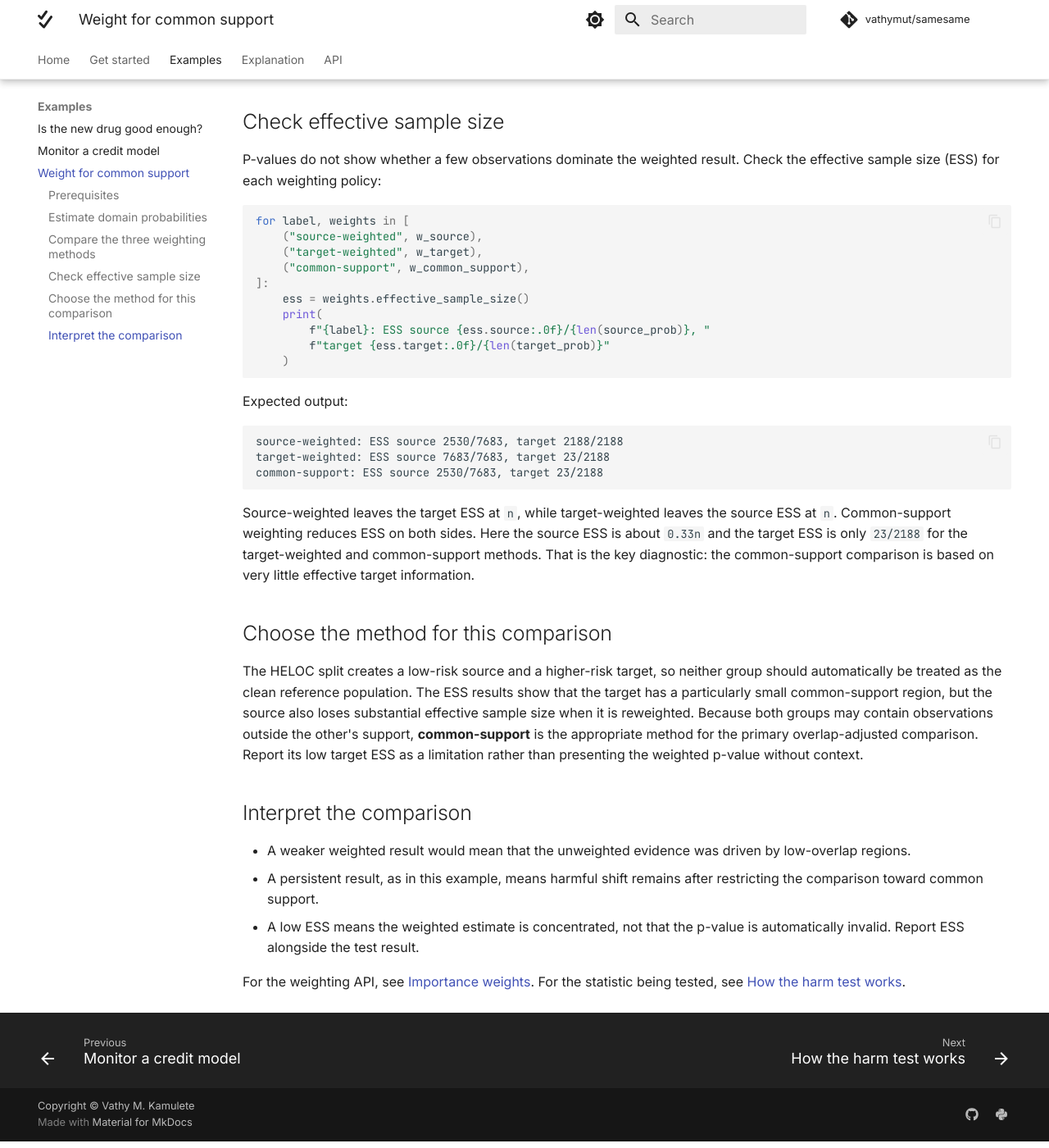
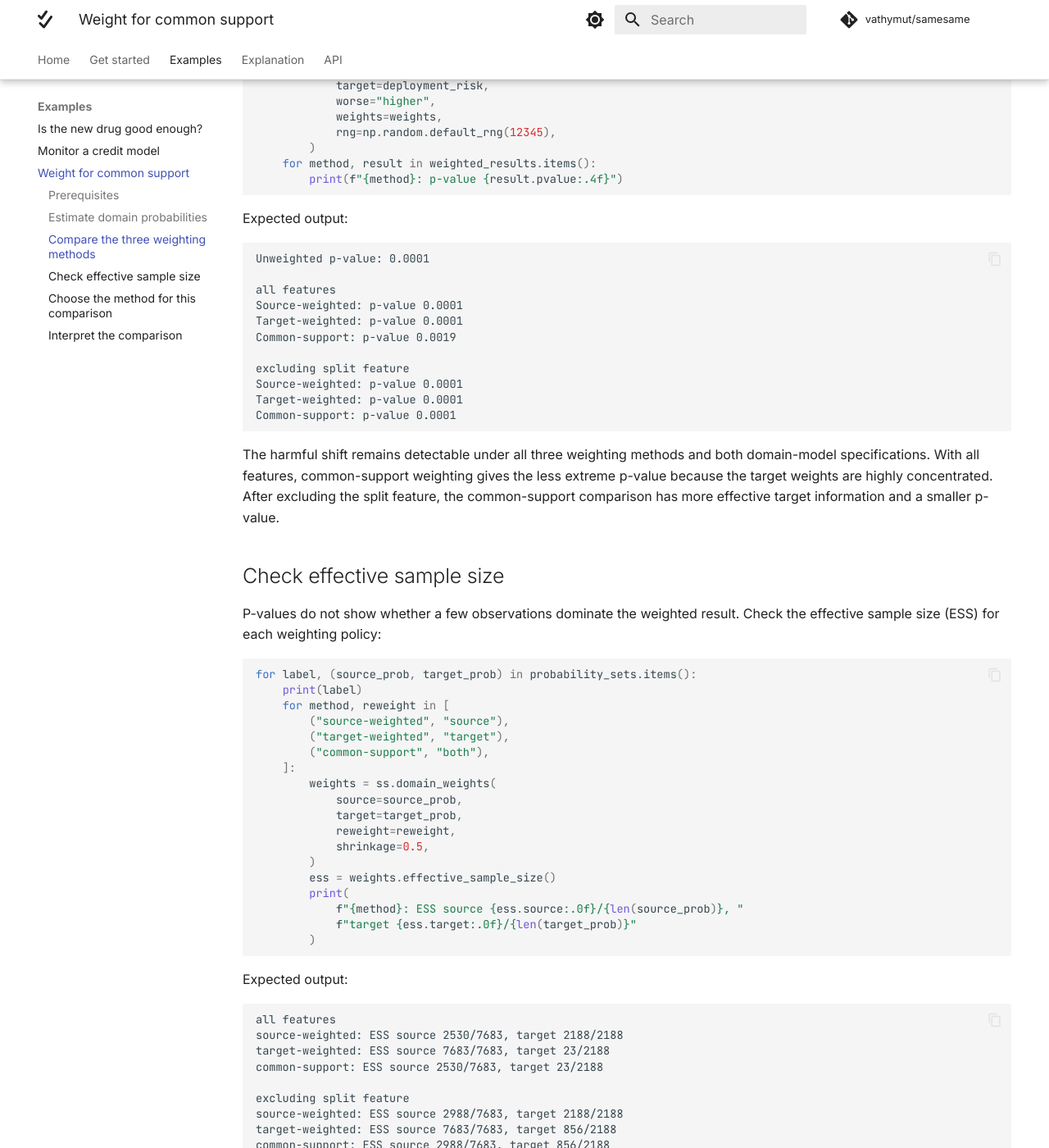
Before and after one commit to vathymut/samesame, an MkDocs documentation site: the page built from docs/examples/credit/weight-for-common-support.md, in a window 1280 px wide and 1400 px high, scrolled down 2950 px. Shown: the whole window at 82% size. Built offline with MkDocs 1.6.1 and Material for MkDocs 9.7.7, drawn with Linux system fonts in a browser that asks for light colours; comment, search, counter and statistics services are not loaded; some of the changed text lies outside the part shown.

Commit message:
docs: compare domain weighting feature sets

````diff
--- a/docs/examples/credit/weight-for-common-support.md
+++ b/docs/examples/credit/weight-for-common-support.md
@@ -33,11 +33,37 @@
 `CalibratedClassifierCV` calibrates the random-forest probabilities, while the
 outer `cross_val_predict` call keeps each row's probability out of sample.
 
+Because `ExternalRiskEstimate` defines the split, estimate probabilities both
+with all features and with that split feature excluded. The first version shows
+the result when the domain model can use the splitting rule directly; the
+second asks how much separation the remaining features support.
+
 ```python
 --8<-- "snippets/heloc-split.py:heloc-domain"
-source_prob = domain_prob[split.values == 0]
-target_prob = domain_prob[split.values == 1]
+probability_sets = {
+    label: (
+        probabilities[split.values == 0],
+        probabilities[split.values == 1],
+    )
+    for label, probabilities in domain_probabilities.items()
+}
 ```
+
+The two probability models differ substantially:
+
+| Metric | All features | Excluding split feature |
+|---|---:|---:|
+| Domain AUC | 1.000 | 0.951 |
+| Mean source probability | 0.001 | 0.094 |
+| Mean target probability | 0.996 | 0.673 |
+| Common-support source ESS | 2,530 | 2,988 |
+| Common-support target ESS | 23 | 856 |
+| Common-support p-value | 0.0019 | 0.0001 |
+
+Including the split feature produces almost perfect domain separation and very
+extreme probabilities. Excluding it produces more overlap and substantially
+more effective target information after weighting, while the classifier still
+distinguishes the groups well.
 
 Keep these domain probabilities separate from `train_risk` and
 `deployment_risk`. Use them to calibrate the weights; predicted risk remains
@@ -46,8 +72,8 @@
 ## Compare the three weighting methods
 
 Start with the unweighted result from the credit example, then compare all three
-weighting methods. Keep `worse` and the random seed fixed. The code uses
-`shrinkage=0.5` for each method.
+weighting methods for both probability models. Keep `worse` and the random seed
+fixed. The code uses `shrinkage=0.5` for each method.
 
 ```python
 unweighted = ss.test_harmful_shift(
@@ -56,66 +82,54 @@
     worse="higher",
     rng=np.random.default_rng(12345),
 )
+print(f"Unweighted p-value: {unweighted.pvalue:.4f}")
 
-w_source = ss.domain_weights(
-    source=source_prob,
-    target=target_prob,
-    reweight="source",
-    shrinkage=0.5,
-)
-w_target = ss.domain_weights(
-    source=source_prob,
-    target=target_prob,
-    reweight="target",
-    shrinkage=0.5,
-)
-w_common_support = ss.domain_weights(
-    source=source_prob,
-    target=target_prob,
-    reweight="both",
-    shrinkage=0.5,
-)
-
-source_weighted = ss.test_harmful_shift(
-    source=train_risk,
-    target=deployment_risk,
-    worse="higher",
-    weights=w_source,
-    rng=np.random.default_rng(12345),
-)
-target_weighted = ss.test_harmful_shift(
-    source=train_risk,
-    target=deployment_risk,
-    worse="higher",
-    weights=w_target,
-    rng=np.random.default_rng(12345),
-)
-common_support = ss.test_harmful_shift(
-    source=train_risk,
-    target=deployment_risk,
-    worse="higher",
-    weights=w_common_support,
-    rng=np.random.default_rng(12345),
-)
-
-print(f"Unweighted      p-value: {unweighted.pvalue:.4f}")
-print(f"Source-weighted p-value: {source_weighted.pvalue:.4f}")
-print(f"Target-weighted p-value: {target_weighted.pvalue:.4f}")
-print(f"Common-support p-value:  {common_support.pvalue:.4f}")
+for label, (source_prob, target_prob) in probability_sets.items():
+    print(f"\n{label}")
+    weighted_results = {}
+    for method, reweight in [
+        ("Source-weighted", "source"),
+        ("Target-weighted", "target"),
+        ("Common-support", "both"),
+    ]:
+        weights = ss.domain_weights(
+            source=source_prob,
+            target=target_prob,
+            reweight=reweight,
+            shrinkage=0.5,
+        )
+        weighted_results[method] = ss.test_harmful_shift(
+            source=train_risk,
+            target=deployment_risk,
+            worse="higher",
+            weights=weights,
+            rng=np.random.default_rng(12345),
+        )
+    for method, result in weighted_results.items():
+        print(f"{method}: p-value {result.pvalue:.4f}")
 ```
 
 Expected output:
 
 ```text
-Unweighted      p-value: 0.0001
-Source-weighted p-value: 0.0001
-Target-weighted p-value: 0.0019
-Common-support p-value:  0.0019
+Unweighted p-value: 0.0001
+
+all features
+Source-weighted: p-value 0.0001
+Target-weighted: p-value 0.0001
+Common-support: p-value 0.0019
+
+excluding split feature
+Source-weighted: p-value 0.0001
+Target-weighted: p-value 0.0001
+Common-support: p-value 0.0001
 ```
 
-The harmful shift remains detectable under all three weighting methods. The
-target-weighted and common-support results agree here because the target side
-contains the most concentrated low-overlap observations.
+The harmful shift remains detectable under all three weighting methods and both
+domain-model specifications. With all features, common-support weighting gives
+the less extreme p-value because the target weights are highly concentrated.
+After excluding the split feature, the common-support comparison has more
+effective target information and a smaller p-value.
 
 ## Check effective sample size
 
@@ -123,48 +137,62 @@
 Check the effective sample size (ESS) for each weighting policy:
 
 ```python
-for label, weights in [
-    ("source-weighted", w_source),
-    ("target-weighted", w_target),
-    ("common-support", w_common_support),
-]:
-    ess = weights.effective_sample_size()
-    print(
-        f"{label}: ESS source {ess.source:.0f}/{len(source_prob)}, "
-        f"target {ess.target:.0f}/{len(target_prob)}"
-    )
+for label, (source_prob, target_prob) in probability_sets.items():
+    print(label)
+    for method, reweight in [
+        ("source-weighted", "source"),
+        ("target-weighted", "target"),
+        ("common-support", "both"),
+    ]:
+        weights = ss.domain_weights(
+            source=source_prob,
+            target=target_prob,
+            reweight=reweight,
+            shrinkage=0.5,
+        )
+        ess = weights.effective_sample_size()
+        print(
+            f"{method}: ESS source {ess.source:.0f}/{len(source_prob)}, "
+            f"target {ess.target:.0f}/{len(target_prob)}"
+        )
 ```
 
 Expected output:
 
 ```text
+all features
 source-weighted: ESS source 2530/7683, target 2188/2188
 target-weighted: ESS source 7683/7683, target 23/2188
 common-support: ESS source 2530/7683, target 23/2188
+
+excluding split feature
+source-weighted: ESS source 2988/7683, target 2188/2188
+target-weighted: ESS source 7683/7683, target 856/2188
+common-support: ESS source 2988/7683, target 856/2188
 ```
 
 Source-weighted leaves the target ESS at `n`, while target-weighted leaves the
-source ESS at `n`. Common-support weighting reduces ESS on both sides. Here the
-source ESS is about `0.33n` and the target ESS is only `23/2188` for the
-target-weighted and common-support methods. That is the key diagnostic: the
-common-support comparison is based on very little effective target information.
+source ESS at `n`. Common-support weighting reduces ESS on both sides. Including
+the split feature leaves only `23/2188` effective target observations, whereas
+excluding it raises target ESS to `856/2188`. That is the key diagnostic for
+choosing which domain model to report.
 
 ## Choose the method for this comparison
 
 The HELOC split creates a low-risk source and a higher-risk target, so neither
 group should automatically be treated as the clean reference population. The
-ESS results show that the target has a particularly small common-support
-region, but the source also loses substantial effective sample size when it is
-reweighted. Because both groups may contain observations outside the other's
-support, **common-support** is the appropriate method for the primary
-overlap-adjusted comparison. Report its low target ESS as a limitation rather
-than presenting the weighted p-value without context.
+all-feature domain model uses the splitting variable directly and therefore
+creates an extremely narrow estimated common-support region. Excluding that
+feature still gives strong domain discrimination but produces a less
+concentrated comparison. Report both specifications when assessing sensitivity
+to the split variable, and prefer the excluded-feature result when the goal is
+to avoid encoding the split rule directly in the weights.
 
 ## Interpret the comparison
 
 - A weaker weighted result would mean that the unweighted evidence was driven
   by low-overlap regions.
-- A persistent result, as in this example, means harmful shift remains after
+- A persistent result in both specifications means harmful shift remains after
   restricting the comparison toward common support.
 - A low ESS means the weighted estimate is concentrated, not that the p-value
   is automatically invalid. Report ESS alongside the test result.
--- a/docs/examples/weighting/_code/common_support_heloc.py
+++ b/docs/examples/weighting/_code/common_support_heloc.py
@@ -5,8 +5,8 @@
 
 import numpy as np
 import pandas as pd
+from sklearn.calibration import CalibratedClassifierCV
 from sklearn.datasets import fetch_openml
-from sklearn.calibration import CalibratedClassifierCV
 from sklearn.ensemble import RandomForestClassifier
 from sklearn.model_selection import cross_val_predict
 
@@ -14,7 +14,7 @@
 
 fico = fetch_openml(data_id=45554, as_frame=True)
 X, y = fico.data, fico.target
-re_obj = re.compile(r"external.*risk.*estimate", flags=re.I)
+re_obj = re.compile(r"external.*risk.*estimate", flags=re.IGNORECASE)
 col_split = next((c for c in X.columns if re_obj.search(c)), None)
 mask_high = X[col_split].astype(float) > 63
 X_train = X[mask_high].reset_index(drop=True)
@@ -22,40 +22,51 @@
 X_deployment = X[~mask_high].reset_index(drop=True)
 split = pd.Series([0] * len(X_train) + [1] * len(X_deployment))
 X_concat = pd.concat([X_train, X_deployment], ignore_index=True)
-rf_domain = CalibratedClassifierCV(
-    estimator=RandomForestClassifier(
-        n_estimators=500, random_state=12345, min_samples_leaf=10,
-    ),
-    method="sigmoid",
-    cv=5,
-)
-domain_prob = cross_val_predict(
-    rf_domain, X_concat, split, cv=5, method="predict_proba",
-)[:, 1]
+domain_probabilities = {}
+for label, X_domain in [
+    ("all features", X_concat),
+    ("excluding split feature", X_concat.drop(columns=[col_split])),
+]:
+    rf_domain = CalibratedClassifierCV(
+        estimator=RandomForestClassifier(
+            n_estimators=500, random_state=12345, min_samples_leaf=10,
+        ),
+        method="sigmoid",
+        cv=5,
+    )
+    domain_probabilities[label] = cross_val_predict(
+        rf_domain, X_domain, split, cv=5, method="predict_proba",
+    )[:, 1]
 y_train_binary = y_train.map({"Good": 0, "Bad": 1}).values
 rf_bad = RandomForestClassifier(n_estimators=500, oob_score=True, random_state=12345, min_samples_leaf=10)
 rf_bad.fit(X_train, y_train_binary)
 train_risk = rf_bad.oob_decision_function_[:, 1].ravel()
 deployment_risk = rf_bad.predict_proba(X_deployment)[:, 1].ravel()
-source_prob = domain_prob[split.values == 0]
-target_prob = domain_prob[split.values == 1]
-
 unweighted = ss.test_harmful_shift(source=train_risk, target=deployment_risk, worse="higher", rng=np.random.default_rng(12345))
-w_source = ss.domain_weights(source=source_prob, target=target_prob, reweight="source", shrinkage=0.5)
-w_target = ss.domain_weights(source=source_prob, target=target_prob, reweight="target", shrinkage=0.5)
-w_common_support = ss.domain_weights(source=source_prob, target=target_prob, reweight="both", shrinkage=0.5)
-source_weighted = ss.test_harmful_shift(source=train_risk, target=deployment_risk, worse="higher", weights=w_source, rng=np.random.default_rng(12345))
-target_weighted = ss.test_harmful_shift(source=train_risk, target=deployment_risk, worse="higher", weights=w_target, rng=np.random.default_rng(12345))
-common_support = ss.test_harmful_shift(source=train_risk, target=deployment_risk, worse="higher", weights=w_common_support, rng=np.random.default_rng(12345))
-print(f"Unweighted      p-value: {unweighted.pvalue:.4f}")
-print(f"Source-weighted p-value: {source_weighted.pvalue:.4f}")
-print(f"Target-weighted p-value: {target_weighted.pvalue:.4f}")
-print(f"Common-support p-value:  {common_support.pvalue:.4f}")
-for label, w in [
-    ("source-weighted", w_source),
-    ("target-weighted", w_target),
-    ("common-support", w_common_support),
-]:
-    ess = w.effective_sample_size()
-    print(f"{label}: ESS source {ess.source:.0f}/{len(source_prob)}, target {ess.target:.0f}/{len(target_prob)}")
+print(f"Unweighted p-value: {unweighted.pvalue:.4f}")
+for label, domain_prob in domain_probabilities.items():
+    source_prob = domain_prob[split.values == 0]
+    target_prob = domain_prob[split.values == 1]
+    print(f"\n{label}")
+    for method, reweight in [
+        ("Source-weighted", "source"),
+        ("Target-weighted", "target"),
+        ("Common-support", "both"),
+    ]:
+        weights = ss.domain_weights(
+            source=source_prob,
+            target=target_prob,
+            reweight=reweight,
+            shrinkage=0.5,
+        )
+        result = ss.test_harmful_shift(
+            source=train_risk,
+            target=deployment_risk,
+            worse="higher",
+            weights=weights,
+            rng=np.random.default_rng(12345),
+        )
+        ess = weights.effective_sample_size()
+        print(f"{method}: p-value {result.pvalue:.4f}")
+        print(f"  ESS source {ess.source:.0f}/{len(source_prob)}, target {ess.target:.0f}/{len(target_prob)}")
 # --8<-- [end:full]
--- a/docs/snippets/heloc-split.py
+++ b/docs/snippets/heloc-split.py
@@ -7,7 +7,7 @@
 fico = fetch_openml(data_id=45554, as_frame=True)
 X, y = fico.data, fico.target
 
-re_obj = re.compile(r"external.*risk.*estimate", flags=re.I)
+re_obj = re.compile(r"external.*risk.*estimate", flags=re.IGNORECASE)
 col_split = next((c for c in X.columns if re_obj.search(c)), None)
 mask_high = X[col_split].astype(float) > 63
 
@@ -25,22 +25,27 @@
 split = pd.Series([0] * len(X_train) + [1] * len(X_deployment))
 X_concat = pd.concat([X_train, X_deployment], ignore_index=True)
 
-rf_domain = CalibratedClassifierCV(
-    estimator=RandomForestClassifier(
-        n_estimators=500,
-        random_state=12345,
-        min_samples_leaf=10,
-    ),
-    method="sigmoid",
-    cv=5,
-)
-domain_prob = cross_val_predict(
-    rf_domain,
-    X_concat,
-    split,
-    cv=5,
-    method="predict_proba",
-)[:, 1]
+domain_probabilities = {}
+for label, X_domain in [
+    ("all features", X_concat),
+    ("excluding split feature", X_concat.drop(columns=[col_split])),
+]:
+    rf_domain = CalibratedClassifierCV(
+        estimator=RandomForestClassifier(
+            n_estimators=500,
+            random_state=12345,
+            min_samples_leaf=10,
+        ),
+        method="sigmoid",
+        cv=5,
+    )
+    domain_probabilities[label] = cross_val_predict(
+        rf_domain,
+        X_domain,
+        split,
+        cv=5,
+        method="predict_proba",
+    )[:, 1]
 # --8<-- [end:heloc-domain]
 
 # --8<-- [start:heloc-risk-model]
````
